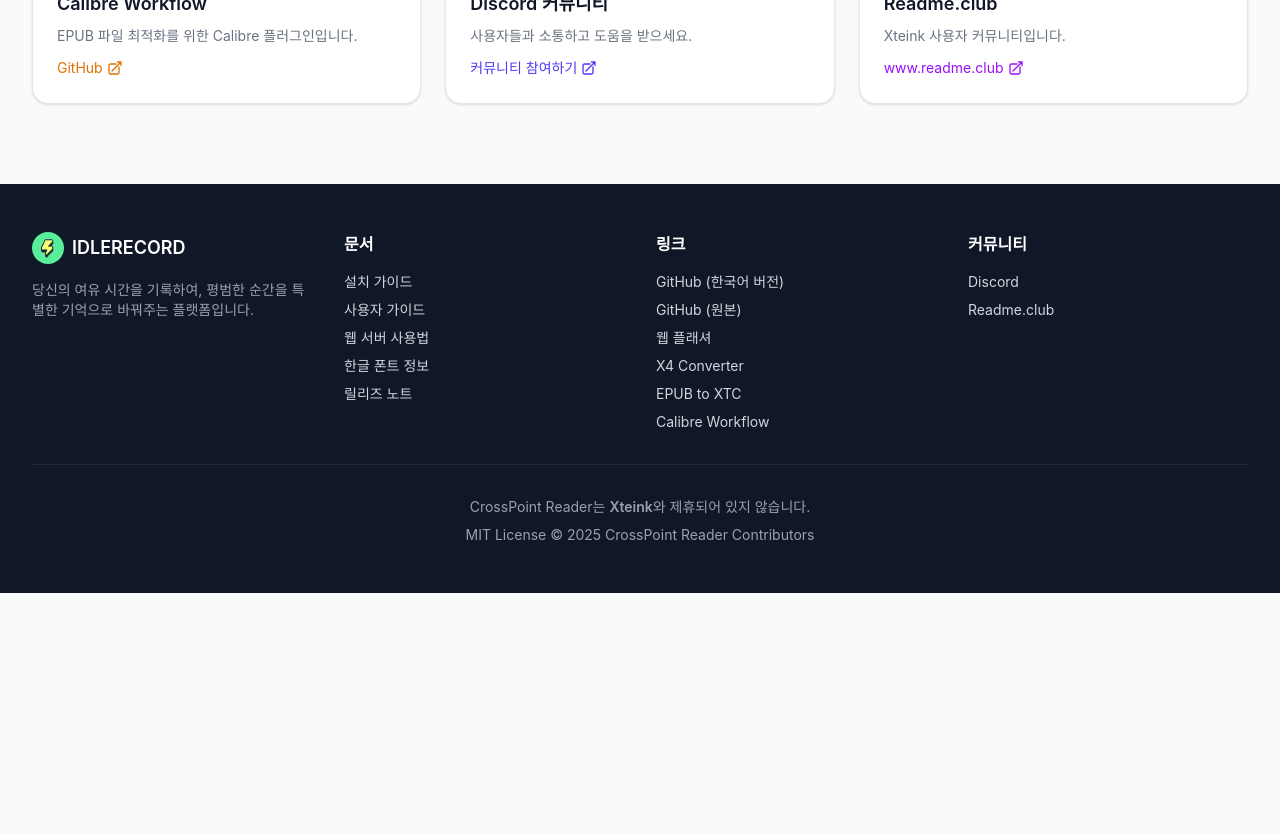
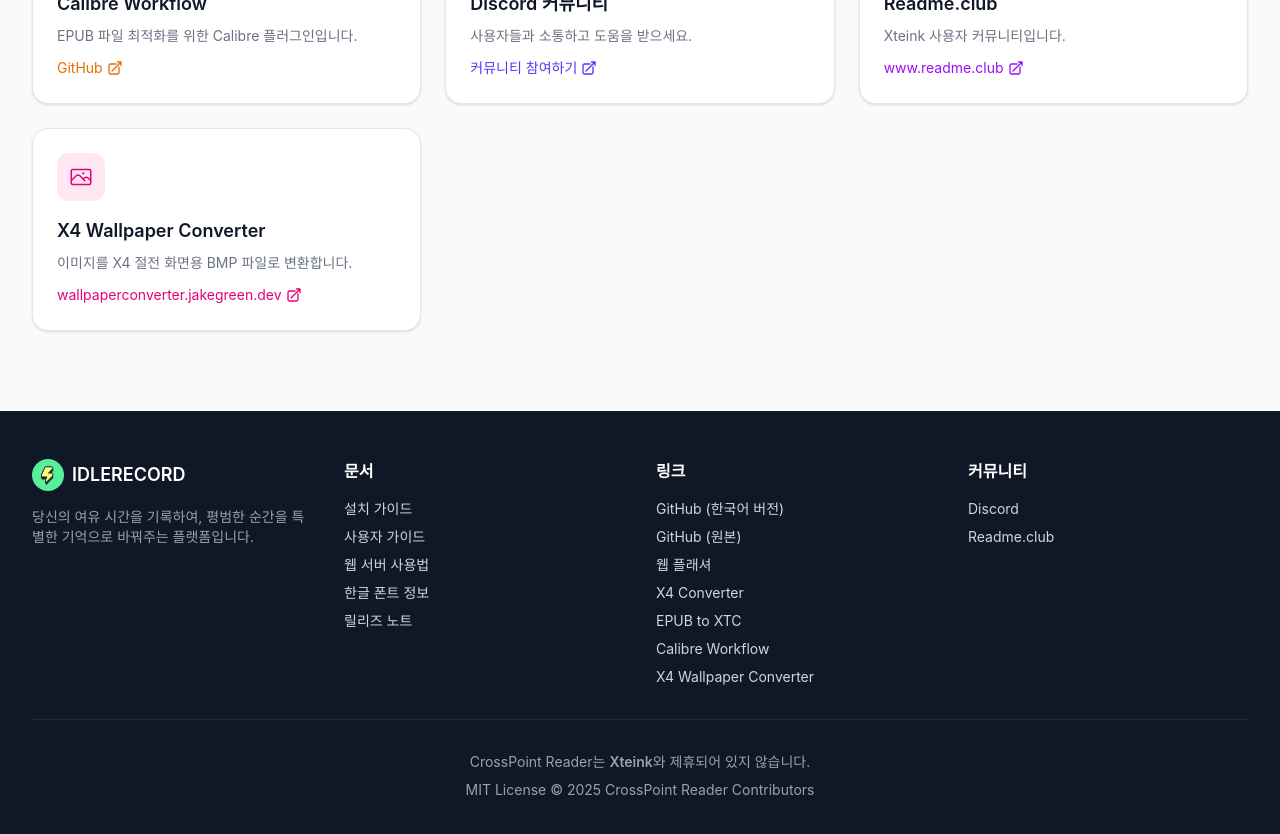
Before and after one commit to eunchurn/crosspoint-reader-docs, a Next.js app: page / in a window 1280 px wide. Shown: the part 3680-4514 px from the top of the page. Before the commit the page ends 4273 px from the top, so only its background shows below. Built offline with nearby package versions, Linux system fonts and the light colour scheme; no server answers; a web font is replaced by a local one.

Commit message:
chore(version): updated 3.1.8 CN

```diff
--- a/src/app/flasher/page.tsx
+++ b/src/app/flasher/page.tsx
@@ -225,7 +225,7 @@ export default function FlasherPage() {
                 disabled={isRunning}
                 className="w-full px-4 py-3 text-sm font-medium text-gray-700 bg-gray-100 border border-gray-300 rounded-lg hover:bg-gray-200 focus:outline-none focus:ring-2 focus:ring-blue-500 focus:ring-offset-2 disabled:opacity-50 disabled:cursor-not-allowed transition-colors"
               >
-                중국어 공식 펌웨어 플래싱 (3.1.7)
+                중국어 공식 펌웨어 플래싱 (3.1.8 0117_2)
               </button>
               <div className="flex flex-col sm:flex-row gap-4">
                 <div className="flex-1">
--- a/src/app/guide/page.tsx
+++ b/src/app/guide/page.tsx
@@ -303,7 +303,17 @@ export default function GuidePage() {
                     <div className="bg-blue-50 border border-blue-200 rounded-lg p-4 mt-4">
                       <p className="text-blue-800 text-sm">
                         <strong>팁:</strong> 최상의 결과를 위해 24비트 색상의
-                        비압축 BMP 파일과 480x800 픽셀 해상도를 사용하세요.
+                        비압축 BMP 파일과 480x800 픽셀 해상도를 사용하세요.{" "}
+                        <a
+                          href="https://wallpaperconverter.jakegreen.dev/"
+                          target="_blank"
+                          rel="noopener noreferrer"
+                          className="text-blue-600 hover:underline font-medium"
+                        >
+                          X4 Wallpaper Converter
+                        </a>
+                        를 사용하면 이미지를 적합한 형식으로 쉽게 변환할 수
+                        있습니다.
                       </p>
                     </div>
                   </div>
--- a/src/app/page.tsx
+++ b/src/app/page.tsx
@@ -511,6 +511,32 @@ export default async function Home() {
                   </svg>
                 </span>
               </a>
+
+              {/* X4 Wallpaper Converter */}
+              <a
+                href="https://wallpaperconverter.jakegreen.dev/"
+                target="_blank"
+                rel="noopener noreferrer"
+                className="group rounded-2xl border border-gray-200 bg-white p-6 shadow-sm hover:shadow-lg hover:border-pink-300 transition-all"
+              >
+                <div className="flex h-12 w-12 items-center justify-center rounded-xl bg-pink-100 text-pink-600 group-hover:bg-pink-600 group-hover:text-white transition-colors">
+                  <svg className="h-6 w-6" fill="none" viewBox="0 0 24 24" strokeWidth="1.5" stroke="currentColor">
+                    <path strokeLinecap="round" strokeLinejoin="round" d="M2.25 15.75l5.159-5.159a2.25 2.25 0 013.182 0l5.159 5.159m-1.5-1.5l1.409-1.409a2.25 2.25 0 013.182 0l2.909 2.909m-18 3.75h16.5a1.5 1.5 0 001.5-1.5V6a1.5 1.5 0 00-1.5-1.5H3.75A1.5 1.5 0 002.25 6v12a1.5 1.5 0 001.5 1.5zm10.5-11.25h.008v.008h-.008V8.25zm.375 0a.375.375 0 11-.75 0 .375.375 0 01.75 0z" />
+                  </svg>
+                </div>
+                <h3 className="mt-4 text-lg font-semibold text-gray-900 group-hover:text-pink-600">
+                  X4 Wallpaper Converter
+                </h3>
+                <p className="mt-2 text-sm text-gray-500">
+                  이미지를 X4 절전 화면용 BMP 파일로 변환합니다.
+                </p>
+                <span className="mt-3 inline-flex items-center text-sm text-pink-600">
+                  wallpaperconverter.jakegreen.dev
+                  <svg className="ml-1 h-4 w-4" fill="none" viewBox="0 0 24 24" strokeWidth="2" stroke="currentColor">
+                    <path strokeLinecap="round" strokeLinejoin="round" d="M13.5 6H5.25A2.25 2.25 0 003 8.25v10.5A2.25 2.25 0 005.25 21h10.5A2.25 2.25 0 0018 18.75V10.5m-10.5 6L21 3m0 0h-5.25M21 3v5.25" />
+                  </svg>
+                </span>
+              </a>
             </div>
           </div>
         </section>
--- a/src/components/Footer.tsx
+++ b/src/components/Footer.tsx
@@ -139,6 +139,16 @@ export default function Footer() {
                   Calibre Workflow
                 </a>
               </li>
+              <li>
+                <a
+                  href="https://wallpaperconverter.jakegreen.dev/"
+                  target="_blank"
+                  rel="noopener noreferrer"
+                  className="hover:text-blue-400 transition-colors"
+                >
+                  X4 Wallpaper Converter
+                </a>
+              </li>
             </ul>
           </div>
 
--- a/src/lib/flasher/firmwareFetcher.ts
+++ b/src/lib/flasher/firmwareFetcher.ts
@@ -3,8 +3,8 @@ import { getAssetPath } from "@/lib/basePath";
 const officialFirmwareUrls = {
   "3.1.1-EN":
     "http://gotaserver.xteink.com/api/download/ESP32C3/V3.1.1/V3.1.1-EN.bin",
-  "3.1.7-CH":
-    "http://47.122.74.33:5000/api/download/ESP32C3/V3.1.7/V3.1.7_2-CH-X4.bin",
+  "3.1.8-CH":
+    "http://47.122.74.33:5000/api/download/ESP32C3/V3.1.8/V3.1.8_CH_X4_0117_2.bin",
 };
 
 export interface FirmwareVersions {
--- a/src/lib/flasher/useEspOperations.ts
+++ b/src/lib/flasher/useEspOperations.ts
@@ -88,7 +88,7 @@ export function useEspOperations() {
   const flashEnglishFirmware = async () =>
     flashRemoteFirmware(() => getOfficialFirmware("3.1.1-EN"));
   const flashChineseFirmware = async () =>
-    flashRemoteFirmware(() => getOfficialFirmware("3.1.7-CH"));
+    flashRemoteFirmware(() => getOfficialFirmware("3.1.8-CH"));
   const flashCrossPointFirmware = async () =>
     flashRemoteFirmware(() => getCommunityFirmware("CrossPoint"));
   const flashKoreanFirmware = async () =>
```
